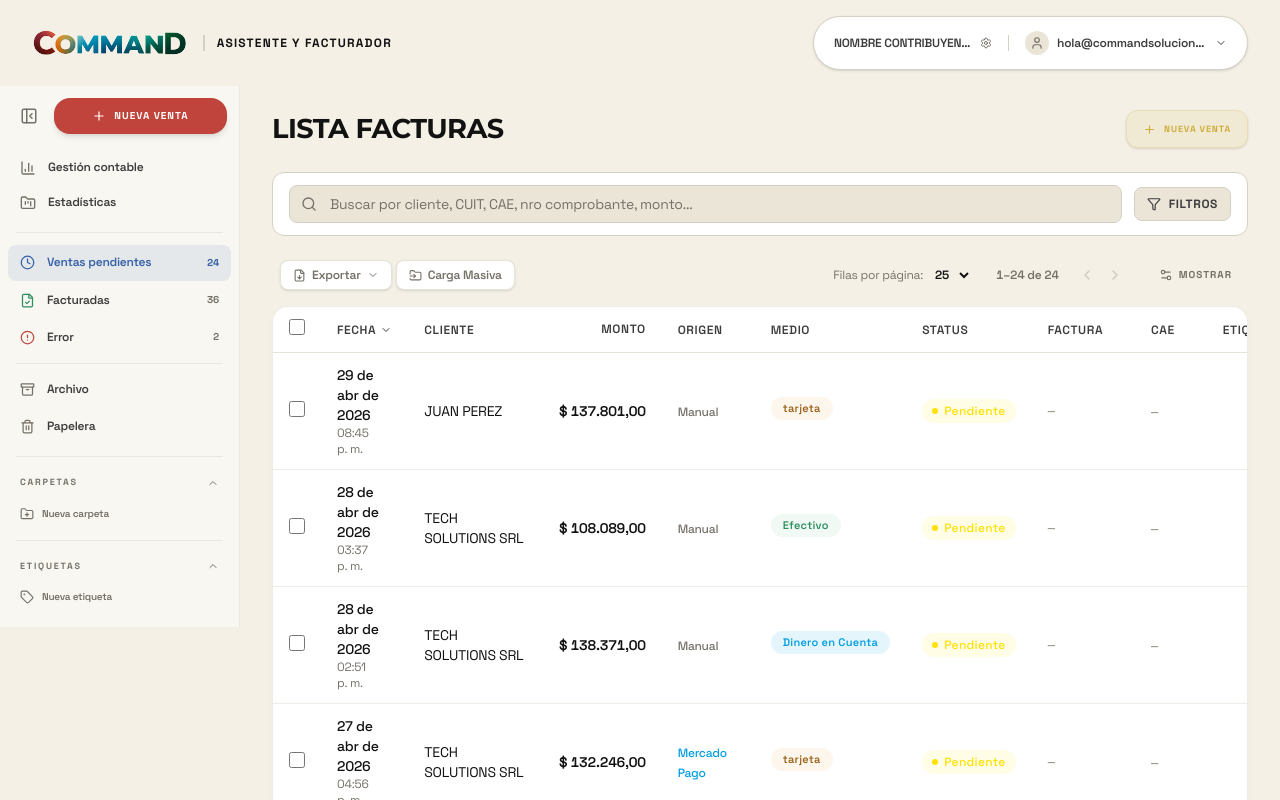
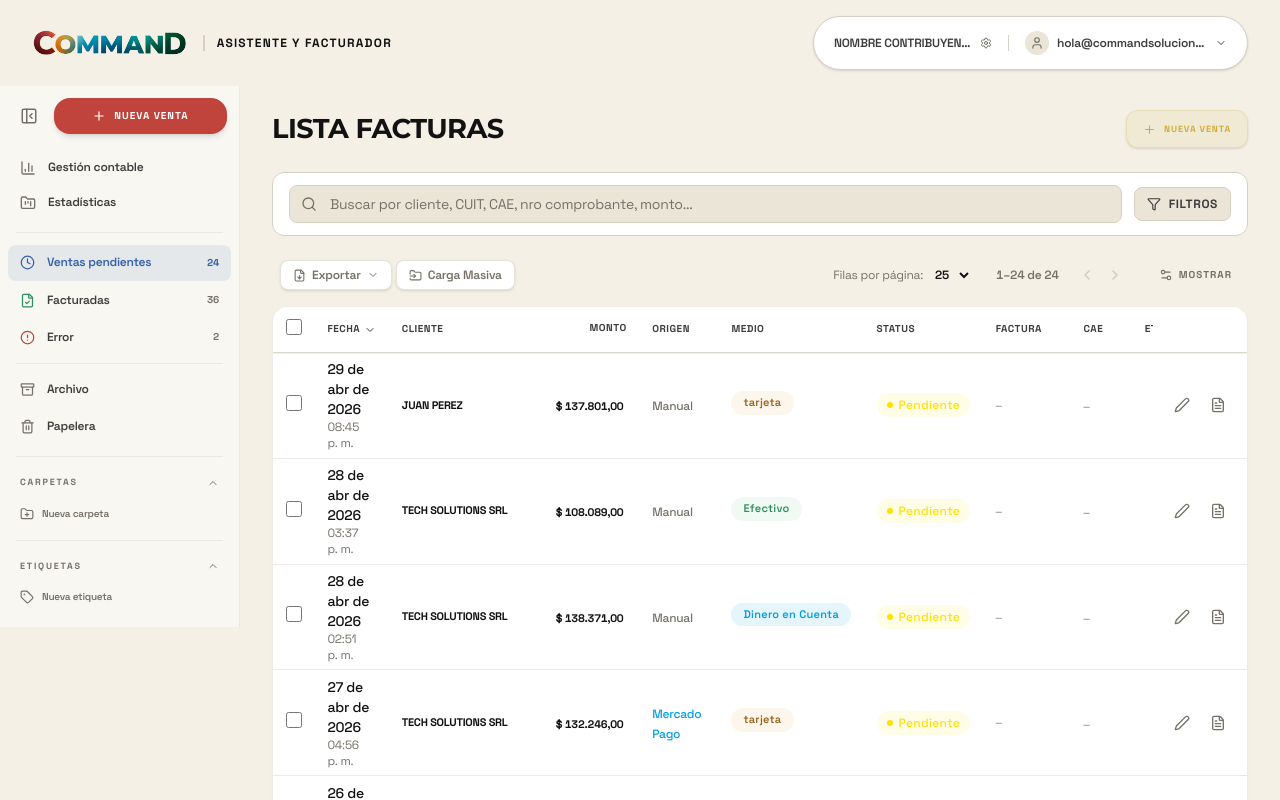
Before and after one commit to curiosidadparlante-jpg/demofacturador, a React (Vite) app: page / in a window 1280 px wide. Shown: the top 800 px of the page. Built offline with nearby package versions, Linux system fonts and the light colour scheme.

Commit message:
feat(ui): implement dynamic density and professional scroll indicators for sales table

```diff
--- a/src/components/SalesTable.jsx
+++ b/src/components/SalesTable.jsx
@@ -358,7 +358,7 @@ export default function SalesTable({
   // ─── Sort header helper ───
   const SortHeader = ({ label, sortField, align }) => (
     <th
-      className={`px-4 py-3 ${align === 'right' ? 'text-right' : 'text-left'} text-xs font-semibold text-text-secondary uppercase tracking-wider cursor-pointer select-none hover:text-accent transition-colors group`}
+      className={`px-[clamp(0.4rem,1vw,1rem)] py-[clamp(0.4rem,0.8vh,0.75rem)] ${align === 'right' ? 'text-right' : 'text-left'} text-[clamp(10px,0.7vw,11px)] font-bold text-text-secondary uppercase tracking-wider cursor-pointer select-none hover:text-accent transition-colors group`}
       onClick={() => handleSort(sortField)}
     >
       <div className={`inline-flex items-center gap-1 ${align === 'right' ? 'flex-row-reverse' : ''}`}>
@@ -631,11 +631,11 @@ export default function SalesTable({
 
         {/* Table Container */}
         <div className="bg-white rounded-2xl border border-border/40 shadow-[0_2px_10px_rgba(0,0,0,0.02)] overflow-hidden">
-          <div className="overflow-x-auto min-h-[400px]">
-          <table className="w-full text-sm">
-            <thead>
+          <div className="overflow-x-auto min-h-[400px] scroll-shadow-container">
+          <table className="w-full text-sm border-collapse">
+            <thead className="sticky top-0 z-10 bg-white shadow-[0_1px_0_rgba(0,0,0,0.05)]">
               <tr className="border-b border-border/60">
-                <th className="w-12 px-4 py-3 text-left">
+                <th className="w-10 px-[clamp(0.4rem,1vw,1rem)] py-3 text-left">
                   <input
                     type="checkbox"
                     checked={allSelected}
@@ -656,7 +656,7 @@ export default function SalesTable({
                 {isVisible('factura') && <SortHeader label="Factura" sortField="factura" />}
                 {isVisible('cae') && <SortHeader label="CAE" sortField="cae" />}
                 {isVisible('etiqueta') && <SortHeader label="Etiqueta" sortField="etiqueta" />}
-                <th className="px-4 py-3 text-right bg-surface-alt/30"></th>
+                <th className="px-4 py-3 text-right bg-surface-alt/5 bg-white sticky right-0 shadow-[-1px_0_0_rgba(0,0,0,0.05)]"></th>
               </tr>
             </thead>
             <tbody>
@@ -689,7 +689,7 @@ export default function SalesTable({
                     `}
                     style={{ touchAction: 'pan-y' }}
                   >
-                    <td className="px-4 py-3">
+                    <td className="px-[clamp(0.4rem,1vw,1rem)] py-[clamp(0.4rem,0.8vh,0.75rem)]">
                       <input
                         type="checkbox"
                         checked={isSelected}
@@ -699,25 +699,25 @@ export default function SalesTable({
                       />
                     </td>
                     {isVisible('fecha') && (
-                      <td className="px-4 py-3">
+                      <td className="px-[clamp(0.4rem,1vw,1rem)] py-[clamp(0.4rem,0.8vh,0.75rem)]">
                         <div className="text-text-primary font-medium">{formatDate(venta.fecha)}</div>
                         <div className="text-text-muted text-xs">{formatTime(venta.fecha)}</div>
                       </td>
                     )}
                     {isVisible('cliente') && (
-                      <td className="px-4 py-3">
+                      <td className="px-[clamp(0.4rem,1vw,1rem)] py-[clamp(0.4rem,0.8vh,0.75rem)]">
                         <div className="flex items-center gap-2">
                           {venta.leido === false && (
                             <div className="w-1.5 h-1.5 rounded-full bg-blue shrink-0 shadow-[0_0_8px_rgba(52,96,168,0.5)]" title="Venta nueva" />
                           )}
-                          <div className={`uppercase ${venta.leido === false ? 'font-black text-text-primary' : 'text-text-primary'}`}>
+                          <div className={`uppercase truncate max-w-[12vw] ${venta.leido === false ? 'font-black text-text-primary text-[clamp(11px,0.85vw,13px)]' : 'text-text-primary text-[clamp(11px,0.85vw,13px)] font-bold'}`}>
                             {venta.cliente || '—'}
                           </div>
                         </div>
                       </td>
                     )}
                     {isVisible('cuit') && (
-                      <td className="px-4 py-3">
+                      <td className="px-[clamp(0.4rem,1vw,1rem)] py-[clamp(0.4rem,0.8vh,0.75rem)]">
                         <div className="text-text-muted font-mono text-xs">{venta.datos_fiscales?.cuit || '—'}</div>
                       </td>
                     )}
@@ -725,8 +725,8 @@ export default function SalesTable({
                       <td className="px-4 py-3 text-right">
                         {[3, 8, 13, 113].includes(venta.datos_fiscales?.tipo_cbte) ? (
                           <div className="flex flex-col items-end">
-                            <span className="text-[#C0443C] font-semibold tabular-nums">- {formatCurrency(venta.monto)}</span>
-                            <span className="text-[9px] font-bold text-[#C0443C]/80 uppercase tracking-wider">Nota de Crédito</span>
+                            <span className="text-[#C0443C] font-bold text-[clamp(11px,0.85vw,13px)] tabular-nums">- {formatCurrency(venta.monto)}</span>
+                            <span className="text-[8px] font-bold text-[#C0443C]/80 uppercase tracking-wider">Nota de Crédito</span>
                           </div>
                         ) : [2, 7, 12, 112].includes(venta.datos_fiscales?.tipo_cbte) ? (
                           <div className="flex flex-col items-end">
@@ -734,7 +734,7 @@ export default function SalesTable({
                             <span className="text-[9px] font-bold text-[#3460A8]/80 uppercase tracking-wider">Nota de Débito</span>
                           </div>
                         ) : (
-                          <span className="text-text-primary font-semibold tabular-nums">{formatCurrency(venta.monto)}</span>
+                          <span className="text-text-primary font-bold text-[clamp(11px,0.85vw,13px)] tabular-nums">{formatCurrency(venta.monto)}</span>
                         )}
                         {isRI && venta.datos_fiscales?.neto_gravado != null && (
                           <div className="text-[9px] text-text-muted tabular-nums mt-0.5">
@@ -744,27 +744,27 @@ export default function SalesTable({
                       </td>
                     )}
                     {isVisible('iva') && (
-                      <td className="px-4 py-3">
+                      <td className="px-[clamp(0.4rem,1vw,1rem)] py-[clamp(0.4rem,0.8vh,0.75rem)]">
                         <div className="text-text-secondary text-xs">{venta.datos_fiscales?.condicion_iva || '—'}</div>
                       </td>
                     )}
                     {isVisible('descripcion') && (
-                      <td className="px-4 py-3">
-                        <div className="text-text-secondary text-xs italic truncate max-w-[150px]" title={venta.datos_fiscales?.descripcion}>{venta.datos_fiscales?.descripcion || '—'}</div>
+                      <td className="px-[clamp(0.4rem,1vw,1rem)] py-[clamp(0.4rem,0.8vh,0.75rem)]">
+                        <div className="text-text-secondary text-[clamp(10px,0.8vw,12px)] italic truncate max-w-[150px]" title={venta.datos_fiscales?.descripcion}>{venta.datos_fiscales?.descripcion || '—'}</div>
                       </td>
                     )}
                     {isVisible('origen') && (
-                      <td className="px-4 py-3">
+                      <td className="px-[clamp(0.4rem,1vw,1rem)] py-[clamp(0.4rem,0.8vh,0.75rem)]">
                         <OrigenBadge origen={venta.datos_fiscales?.origen} mpId={venta.mp_payment_id} />
                       </td>
                     )}
                     {isVisible('medio') && (
-                      <td className="px-4 py-3">
+                      <td className="px-[clamp(0.4rem,1vw,1rem)] py-[clamp(0.4rem,0.8vh,0.75rem)]">
                         <PaymentBadge method={venta.datos_fiscales?.medio_pago || venta.datos_fiscales?.forma_pago} />
                       </td>
                     )}
                     {isVisible('status') && (
-                      <td className="px-4 py-3">
+                      <td className="px-[clamp(0.4rem,1vw,1rem)] py-[clamp(0.4rem,0.8vh,0.75rem)]">
                         <div className="flex items-center gap-2">
                           <StatusBadge status={venta.status} />
                           {isError && venta.datos_fiscales?.error_detalle && (
@@ -782,23 +782,23 @@ export default function SalesTable({
                       </td>
                     )}
                     {isVisible('factura') && (
-                      <td className="px-4 py-3">
-                        <div className="text-text-primary text-xs font-mono whitespace-nowrap">
+                      <td className="px-[clamp(0.4rem,1vw,1rem)] py-[clamp(0.4rem,0.8vh,0.75rem)]">
+                        <div className="text-text-primary text-[clamp(10px,0.8vw,12px)] font-mono whitespace-nowrap">
                           {venta.nro_comprobante || <span className="text-text-muted">—</span>}
                         </div>
                       </td>
                     )}
                     {isVisible('cae') && (
-                      <td className="px-4 py-3">
+                      <td className="px-[clamp(0.4rem,1vw,1rem)] py-[clamp(0.4rem,0.8vh,0.75rem)]">
                         {venta.cae ? (
                           <div>
-                            <div className="text-text-primary text-xs font-mono">{venta.cae}</div>
+                            <div className="text-text-primary text-[clamp(10px,0.8vw,12px)] font-mono">{venta.cae}</div>
                             {venta.vto_cae && (
-                              <div className="text-text-muted text-xs">Vto: {formatDate(venta.vto_cae)}</div>
+                              <div className="text-text-muted text-[10px]">Vto: {formatDate(venta.vto_cae)}</div>
                             )}
                           </div>
                         ) : (
-                          <span className="text-xs text-text-muted tabular-nums font-mono">{venta.cae || '—'}</span>
+                          <span className="text-[clamp(10px,0.8vw,12px)] text-text-muted tabular-nums font-mono">{venta.cae || '—'}</span>
                         )}
                       </td>
                     )}
@@ -816,7 +816,7 @@ export default function SalesTable({
                         )}
                       </td>
                     )}
-                    <td className="px-4 py-3 text-right">
+                                                            <td className="px-[clamp(0.4rem,1vw,1rem)] py-[clamp(0.4rem,0.8vh,0.75rem)] text-right bg-white sticky right-0 shadow-[-1px_0_0_rgba(0,0,0,0.05)]">
                       <div className="flex items-center justify-end gap-1">
                         {venta.status === 'facturado' && (
                           <button
--- a/src/index.css
+++ b/src/index.css
@@ -255,3 +255,17 @@ h3 { font-size: clamp(1.1rem, 2vw, 1.3rem); line-height: 1.3; font-weight: 600;
 .animate-pulse-subtle {
   animation: pulseSubtle 2s ease-in-out infinite;
 }
+
+/* ─── Professional Table Scroll Indicators ─── */
+.scroll-shadow-container {
+  background:
+    /* Shadow covers */
+    linear-gradient(to right, white 30%, rgba(255, 255, 255, 0)),
+    linear-gradient(to right, rgba(255, 255, 255, 0), white 70%) 100% 0,
+    /* Actual shadows */
+    radial-gradient(farthest-side at 0 50%, rgba(0, 0, 0, 0.1), rgba(0, 0, 0, 0)),
+    radial-gradient(farthest-side at 100% 50%, rgba(0, 0, 0, 0.1), rgba(0, 0, 0, 0)) 100% 0;
+  background-repeat: no-repeat;
+  background-size: 40px 100%, 40px 100%, 14px 100%, 14px 100%;
+  background-attachment: local, local, scroll, scroll;
+}
```
